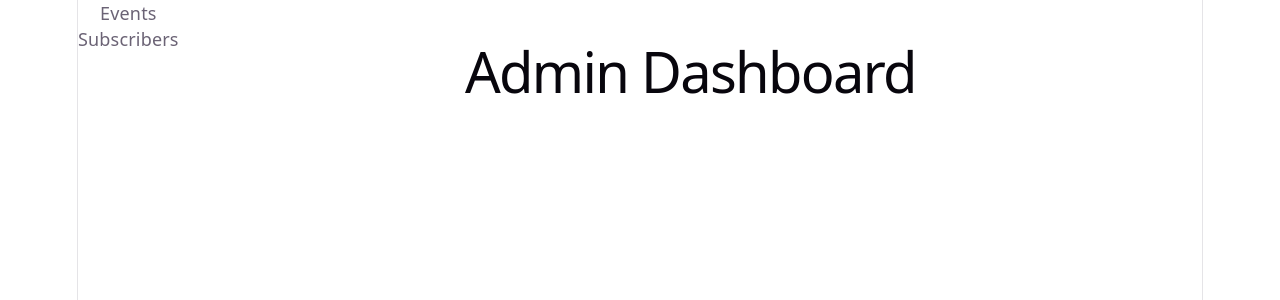
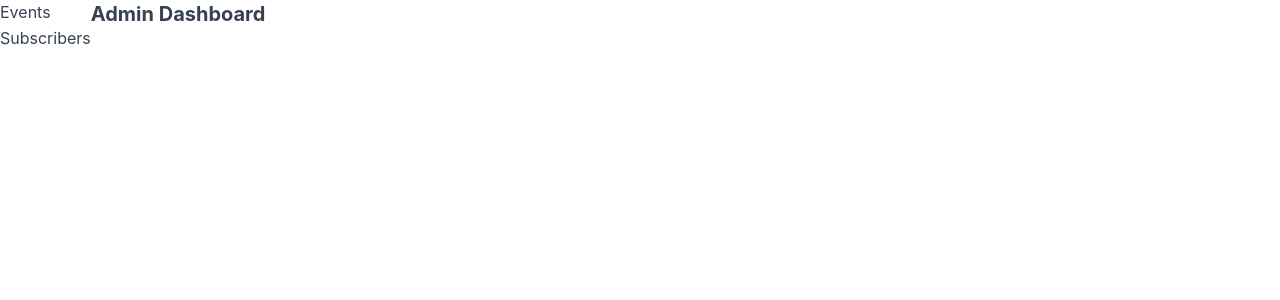
Before and after one commit to kofi-kusi/kaime, a React (Vite) app in the folder frontend/: page / in a window 1280 px wide. Shown: the top 300 px of the page. Built offline with nearby package versions, Linux system fonts and the light colour scheme.

Commit message:
refactor(style): consolidate CSS variables and theme configuration
- Remove unused App.css
- Migrate variables to TailwindCSS @theme configuration in index.css
- Update theme colors and typography for better consistency

```diff
--- a/frontend/src/index.css
+++ b/frontend/src/index.css
@@ -1,113 +1,49 @@
-@import 'tailwindcss';
+/* 1. Base Variables (Light Mode) & Global Setup */
+:root {
+    --text: #374151;
+    --text-h: #111827;
+    --bg: #ffffff;
+    --border: #e5e7eb;
+    --code-bg: #f9fafb;
+    --accent: #2563eb;
+    --accent-bg: rgba(37, 99, 235, 0.1);
+    --shadow: 0 1px 3px 0 rgba(0, 0, 0, 0.1), 0 1px 2px -1px rgba(0, 0, 0, 0.1);
 
-:root {
-  --text: #6b6375;
-  --text-h: #08060d;
-  --bg: #fff;
-  --border: #e5e4e7;
-  --code-bg: #f4f3ec;
-  --accent: #aa3bff;
-  --accent-bg: rgba(170, 59, 255, 0.1);
-  --accent-border: rgba(170, 59, 255, 0.5);
-  --social-bg: rgba(244, 243, 236, 0.5);
-  --shadow:
-    rgba(0, 0, 0, 0.1) 0 10px 15px -3px, rgba(0, 0, 0, 0.05) 0 4px 6px -2px;
+    --sans: "Inter", system-ui, -apple-system, sans-serif;
 
-  --sans: system-ui, 'Segoe UI', Roboto, sans-serif;
-  --heading: system-ui, 'Segoe UI', Roboto, sans-serif;
-  --mono: ui-monospace, Consolas, monospace;
-
-  font: 18px/145% var(--sans);
-  letter-spacing: 0.18px;
-  color-scheme: light dark;
-  color: var(--text);
-  background: var(--bg);
-  font-synthesis: none;
-  text-rendering: optimizeLegibility;
-  -webkit-font-smoothing: antialiased;
-  -moz-osx-font-smoothing: grayscale;
-
-  @media (max-width: 1024px) {
-    font-size: 16px;
-  }
+    font: 16px/1.6 var(--sans);
+    color-scheme: light;
+    color: var(--text);
+    background: var(--bg);
 }
 
-@media (prefers-color-scheme: dark) {
-  :root {
+[data-theme="dark"] {
     --text: #9ca3af;
-    --text-h: #f3f4f6;
-    --bg: #16171d;
-    --border: #2e303a;
-    --code-bg: #1f2028;
-    --accent: #c084fc;
-    --accent-bg: rgba(192, 132, 252, 0.15);
-    --accent-border: rgba(192, 132, 252, 0.5);
-    --social-bg: rgba(47, 48, 58, 0.5);
-    --shadow:
-      rgba(0, 0, 0, 0.4) 0 10px 15px -3px, rgba(0, 0, 0, 0.25) 0 4px 6px -2px;
-  }
+    --text-h: #f9fafb;
+    --bg: #111827;
+    --border: #374151;
+    --code-bg: #030712;
+    --accent: #60a5fa;
+    --accent-bg: rgba(96, 165, 250, 0.1);
+    --shadow: 0 4px 6px -1px rgba(0, 0, 0, 0.4);
 
-  #social .button-icon {
-    filter: invert(1) brightness(2);
-  }
+    color-scheme: dark;
 }
 
-#root {
-  width: 1126px;
-  max-width: 100%;
-  margin: 0 auto;
-  text-align: center;
-  border-inline: 1px solid var(--border);
-  min-height: 100svh;
-  display: flex;
-  flex-direction: column;
-  box-sizing: border-box;
+@theme {
+    --color-app-text: var(--text);
+    --color-app-text-h: var(--text-h);
+    --color-app-bg: var(--bg);
+    --color-app-border: var(--border);
+    --color-app-accent: var(--accent);
+    --shadow-app-shadow: var(--shadow);
 }
 
+@import "tailwindcss";
+
 body {
-  margin: 0;
+    transition:
+        background-color 0.2s,
+        color 0.2s;
+    margin: 0;
 }
-
-h1,
-h2 {
-  font-family: var(--heading);
-  font-weight: 500;
-  color: var(--text-h);
-}
-
-h1 {
-  font-size: 56px;
-  letter-spacing: -1.68px;
-  margin: 32px 0;
-  @media (max-width: 1024px) {
-    font-size: 36px;
-    margin: 20px 0;
-  }
-}
-h2 {
-  font-size: 24px;
-  line-height: 118%;
-  letter-spacing: -0.24px;
-  margin: 0 0 8px;
-  @media (max-width: 1024px) {
-    font-size: 20px;
-  }
-}
-p {
-  margin: 0;
-}
-
-code,
-.counter {
-  font-family: var(--mono);
-  display: inline-flex;
-  border-radius: 4px;
-  color: var(--text-h);
-}
-
-code {
-  font-size: 15px;
-  line-height: 135%;
-  padding: 4px 8px;
-  background: var(--code-bg);
-}
```
Also changed, not shown: frontend/src/App.css (deleted, +0 -184 lines).
